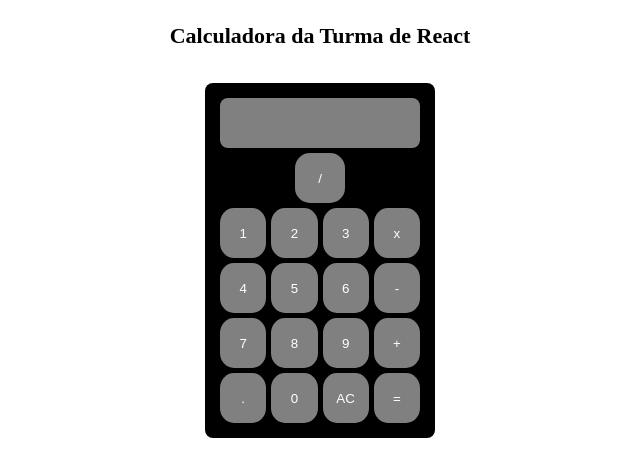
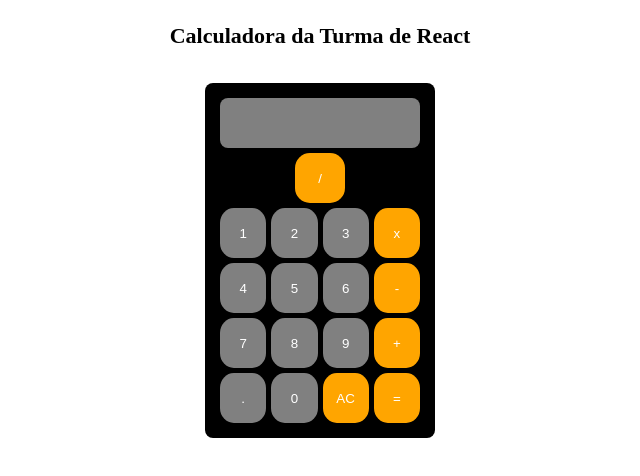
Before and after one commit to eliezeromaciel/react-calculator, a React (Create React App) app: page / in a window 1280 px wide. Shown: the top 476 px of the page, without its empty margins (320-960 px from the left). Built offline with nearby package versions, Linux system fonts and the light colour scheme.

Commit message:
acrescenta prop em button para botoes de operações possuírem cores diferentes

```diff
--- a/src/components/Button/index.js
+++ b/src/components/Button/index.js
@@ -1,8 +1,8 @@
 import {StyledButton} from "./styles"
 
-export const Button = ({children, onClick}) => {
+export const Button = ({children, onClick, isMathOperator}) => {
     return (
-        <StyledButton onClick={onClick} >{children} </StyledButton>
+        <StyledButton  isMathOperator={isMathOperator} onClick={onClick} >{children} </StyledButton>
 
     )
 }
--- a/src/components/Button/styles.js
+++ b/src/components/Button/styles.js
@@ -3,6 +3,7 @@ import styled from "styled-components"
 export const StyledButton = styled.button`
     border-radius: 30%;
     background-color:grey;
+    background-color: ${({isMathOperator})=> isMathOperator? "orange" : "grey"};
     color: white;
     border: none;
     width: 50px;
--- a/src/pages/Home/index.js
+++ b/src/pages/Home/index.js
@@ -80,31 +80,31 @@ export function Home() {
                 </ResultContainer>
 
                 <NumbersContainer>
-                    <Button onClick={ ()=> {handleClickOperator("/")}}>/</Button>
+                    <Button isMathOperator onClick={ ()=> {handleClickOperator("/")}}>/</Button>
                 </NumbersContainer>
                 <NumbersContainer>
                     <Button onClick={ ()=> {handleClickNumber(1)}} >1</Button>
                     <Button onClick={ ()=> {handleClickNumber(2)}} >2</Button>
                     <Button onClick={ ()=> {handleClickNumber(3)}} >3</Button>
-                    <Button onClick={ ()=> {handleClickOperator("*")}}>x</Button>
+                    <Button isMathOperator onClick={ ()=> {handleClickOperator("*")}}>x</Button>
                 </NumbersContainer>
                 <NumbersContainer>
                     <Button onClick={ ()=> {handleClickNumber(4)}}>4</Button>
                     <Button onClick={ ()=> {handleClickNumber(5)}}>5</Button>
                     <Button onClick={ ()=> {handleClickNumber(6)}}>6</Button>
-                    <Button onClick={ ()=> {handleClickOperator("-")}}>-</Button>
+                    <Button isMathOperator onClick={ ()=> {handleClickOperator("-")}}>-</Button>
                 </NumbersContainer>
                 <NumbersContainer>
                     <Button onClick={ ()=> {handleClickNumber(7)}}>7</Button>
                     <Button onClick={ ()=> {handleClickNumber(7)}}>8</Button>
                     <Button onClick={ ()=> {handleClickNumber(9)}}>9</Button>
-                    <Button onClick={ ()=> {handleClickOperator("+")}}>+</Button>
+                    <Button isMathOperator onClick={ ()=> {handleClickOperator("+")}}>+</Button>
                 </NumbersContainer>
                 <NumbersContainer>
                     <Button>.</Button>
                     <Button onClick={ ()=> {handleClickNumber(0)}}>0</Button>
-                    <Button onClick={()=> {handleClickAC()}}>AC</Button>
-                    <Button onClick={()=>{handleClickResult()}}>=</Button>
+                    <Button isMathOperator onClick={()=> {handleClickAC()}}>AC</Button>
+                    <Button isMathOperator onClick={()=>{handleClickResult()}}>=</Button>
                 </NumbersContainer>
 
 
```
